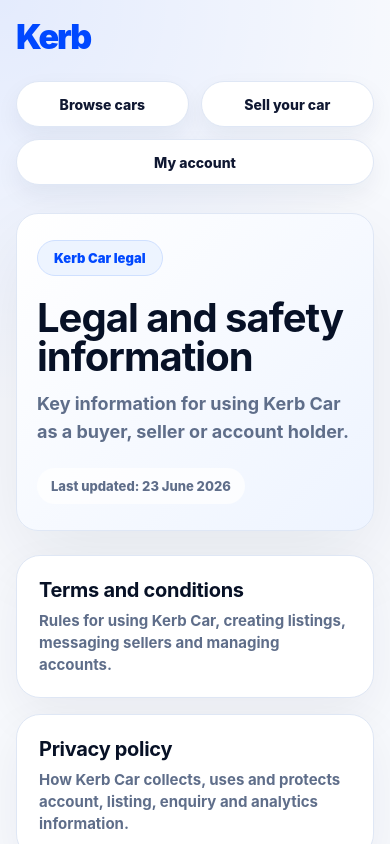
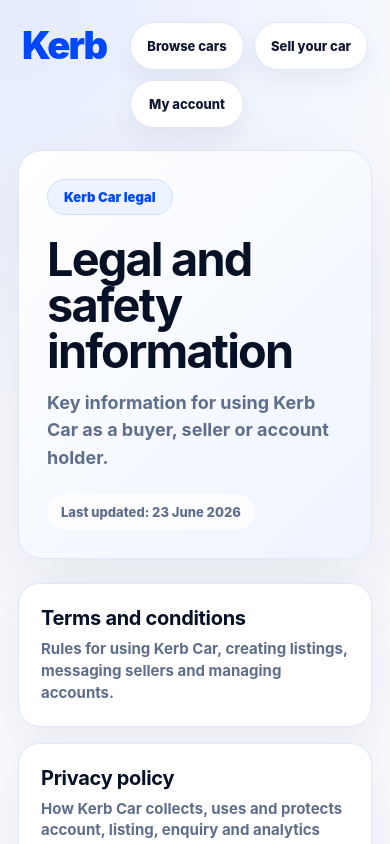
Before and after one commit to Abzgetzit/kerb, a Next.js app: page /legal in a window 390 px wide. Shown: the top 844 px of the page. Built offline with nearby package versions, Linux system fonts and the light colour scheme.

Commit message:
Improve legal pages mobile edge spacing

```diff
--- a/app/components/LegalPage.module.css
+++ b/app/components/LegalPage.module.css
@@ -259,15 +259,6 @@
 }
 
 @media (max-width: 900px) {
-  .page {
-    padding: 16px;
-  }
-
-  .nav {
-    align-items: flex-start;
-    flex-direction: column;
-  }
-
   .grid {
     grid-template-columns: 1fr;
   }
@@ -275,37 +266,59 @@
   .sideCard {
     position: static;
   }
+}
+
+@media (max-width: 700px) {
+  .page {
+    padding: 0 0 36px;
+  }
+
+  .nav {
+    padding: 22px 22px 0;
+    margin-bottom: 22px;
+    align-items: flex-start;
+  }
+
+  .navLinks {
+    width: 100%;
+    display: grid;
+    grid-template-columns: 1fr 1fr;
+    gap: 10px;
+  }
+
+  .navLinks a {
+    justify-content: center;
+    min-height: 46px;
+    padding: 0 14px;
+    font-size: 13px;
+  }
+
+  .shell,
+  .footer {
+    padding: 0 18px;
+  }
+
+  .hero {
+    border-radius: 24px;
+    padding: 28px;
+  }
+
+  .hero h1 {
+    font-size: clamp(42px, 12vw, 58px);
+    letter-spacing: -1.8px;
+  }
+
+  .hero p {
+    font-size: 18px;
+  }
+
+  .content,
+  .sideCard,
+  .hubCard {
+    border-radius: 22px;
+  }
 
   .hubGrid {
     grid-template-columns: 1fr;
   }
 }
-
-@media (max-width: 560px) {
-  .logo {
-    font-size: 34px;
-  }
-
-  .navLinks {
-    width: 100%;
-    justify-content: stretch;
-  }
-
-  .navLinks a {
-    flex: 1 1 auto;
-    justify-content: center;
-  }
-
-  .hero {
-    padding: 26px 20px;
-    border-radius: 22px;
-  }
-
-  .hero h1 {
-    letter-spacing: -1px;
-  }
-
-  .content {
-    border-radius: 20px;
-  }
-}
```
